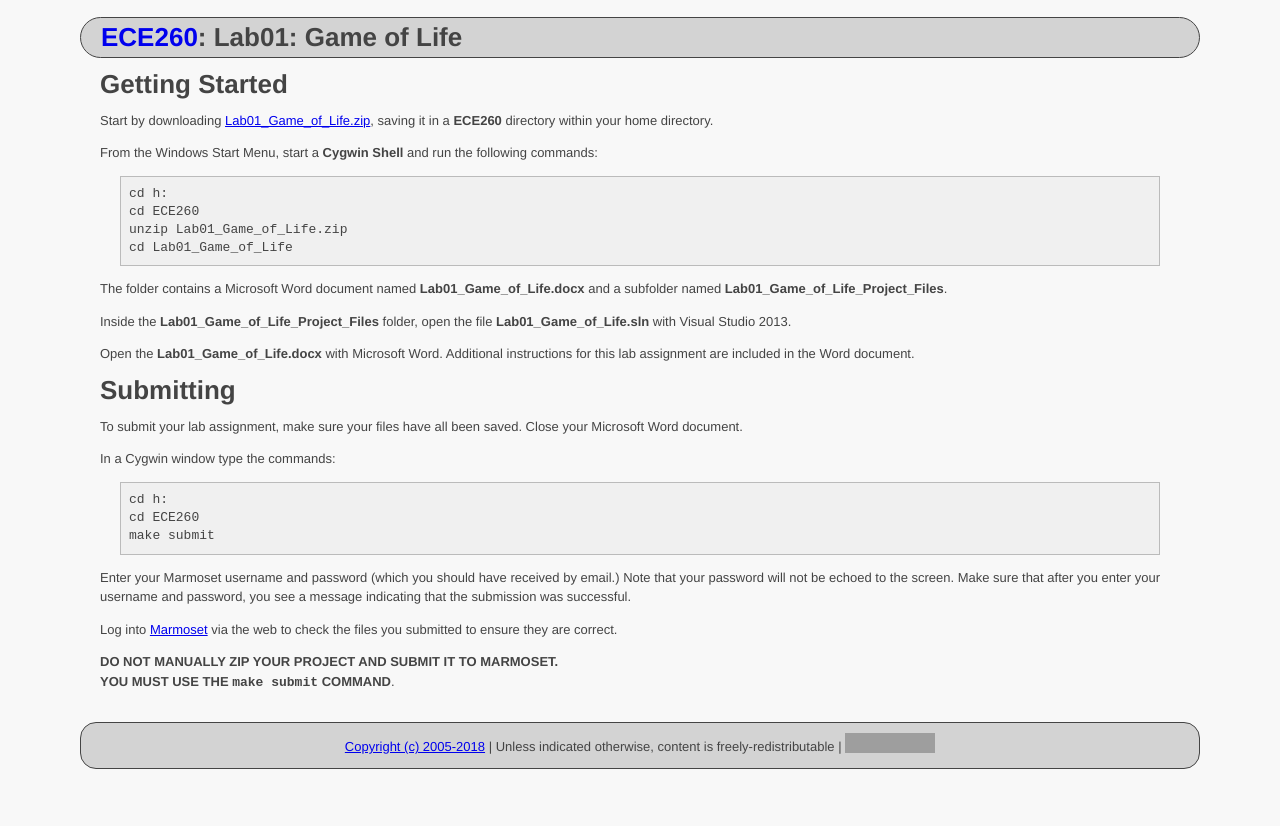
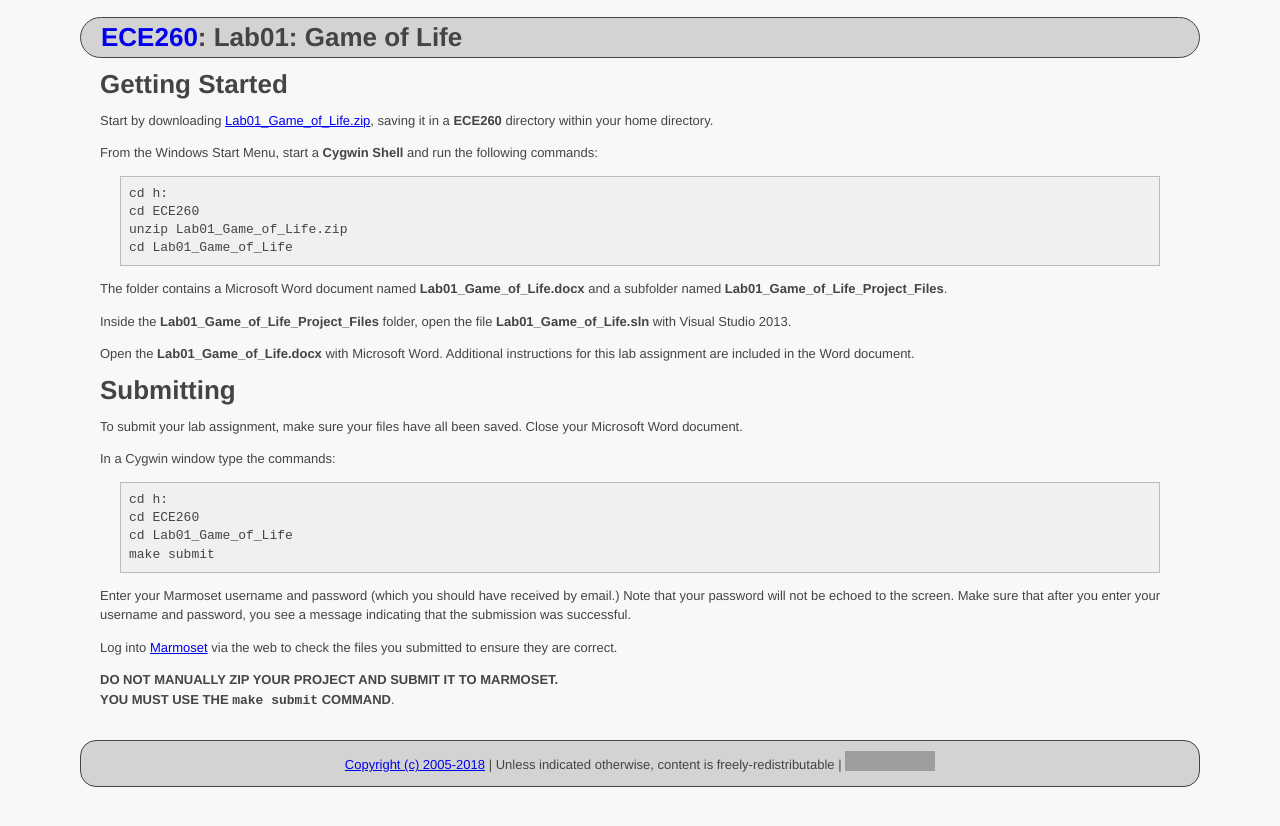
Before and after one commit to ycpcs/ece260-spring2018, a Jekyll site: the page built from labs/lab01.md, in a window 1280 px wide. Shown: the top 826 px of the page. Built offline with Jekyll 4.4.1, drawn with Linux system fonts in a browser that asks for light colours; grey boxes are pictures that could not be loaded.

```diff
--- a/labs/lab01.md
+++ b/labs/lab01.md
@@ -37,6 +37,7 @@ In a Cygwin window type the commands:
 
     cd h:
     cd ECE260
+    cd Lab01_Game_of_Life
     make submit
 
 Enter your Marmoset username and password (which you should have received by email.)
```
